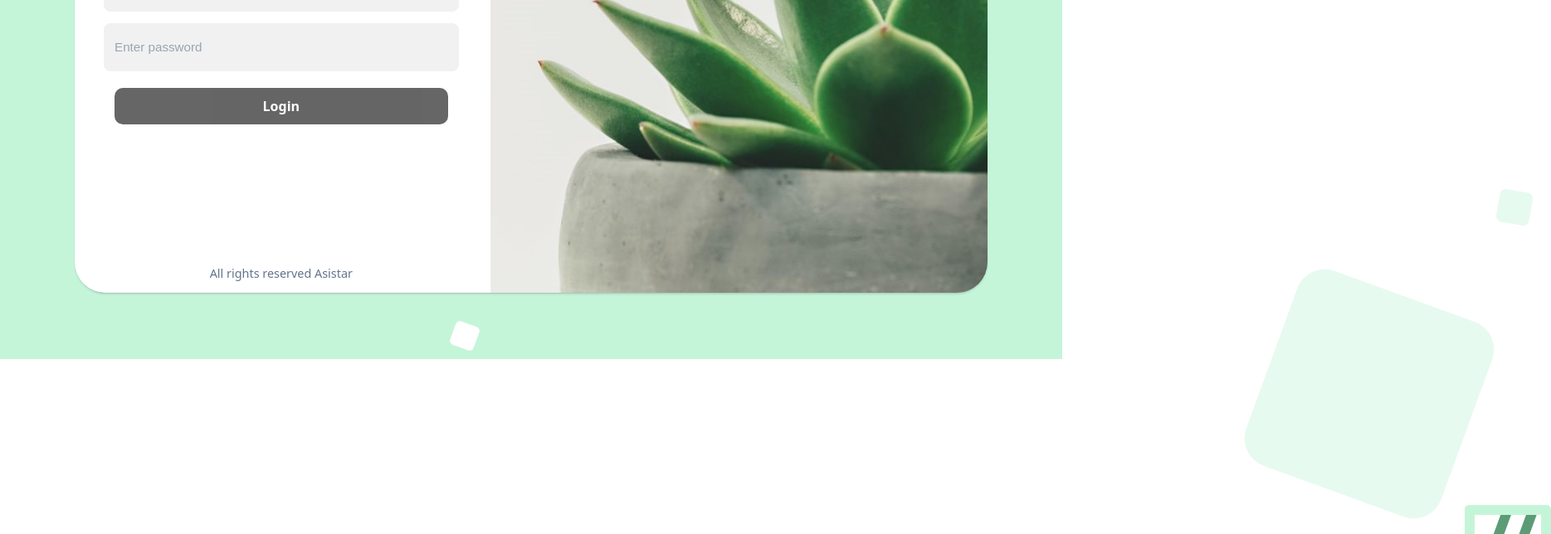
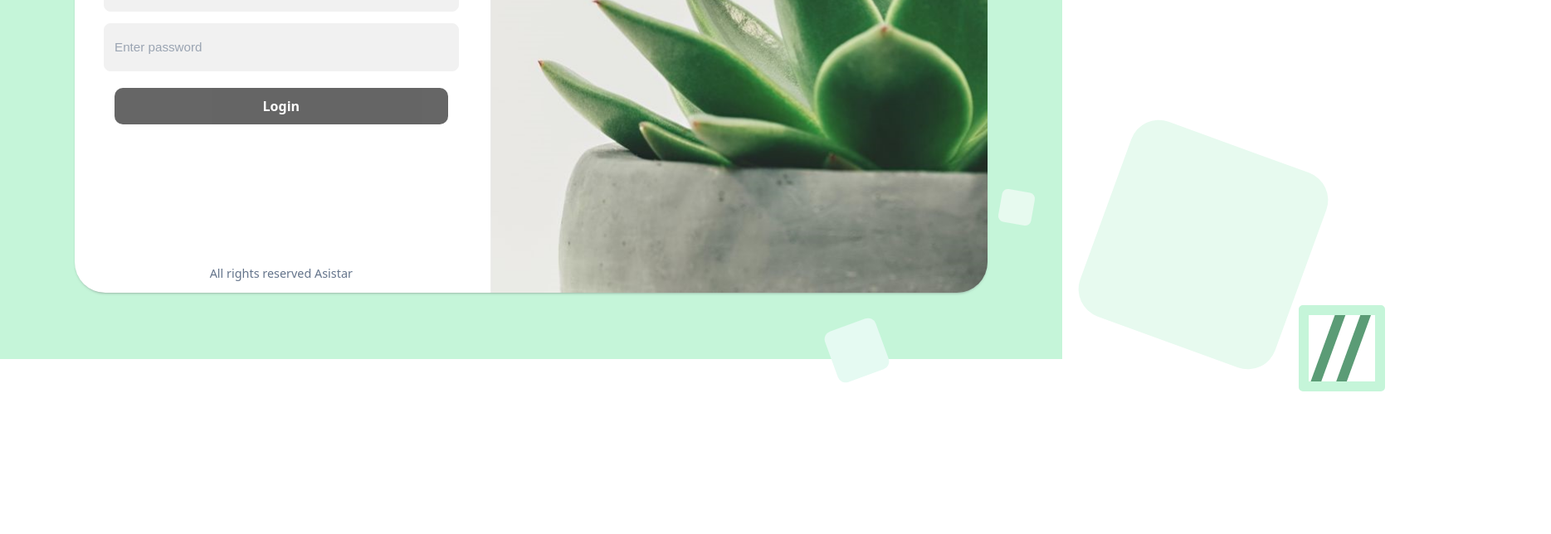
Before and after one commit to Piadina-000/Login, a React (Vite) app: page / in a window 1280 px wide. Shown: the part 420-1064 px from the top of the page at 83% size, 1869 px wide, since content can reach past the window. After the commit the page ends 892 px from the top, so only its background shows below. Built offline with nearby package versions, Linux system fonts and the light colour scheme.

Commit message:
Modfiche sfondo pagina login

```diff
--- a/src/styles/login.css
+++ b/src/styles/login.css
@@ -276,7 +276,7 @@ body{
 #quadrato1{
   position: relative;
   top: 120px;
-  left: 540px;
+  left: 200px;
   rotate: 65deg;
   width: 250px;
   height: 250px;
@@ -288,7 +288,7 @@ body{
 #quadrato2{
   position: relative;
   top: -270px;
-  left: 1175px;
+  left: 875px;
   rotate: 25deg;
   width: 70px;
   height: 70px;
@@ -300,7 +300,7 @@ body{
 #quadrato3{
   position: relative;
   top: -10px;
-  left: 1775px;
+  left: 1475px;
   rotate: 30deg;
   width: 20px;
   height: 20px;
@@ -311,8 +311,8 @@ body{
 
 #quadrato4{
   position: relative;
-  top: 430px;
-  left: 1525px;
+  top: 250px;
+  left: 1325px;
   rotate: 20deg;
   width: 250px;
   height: 250px;
@@ -323,8 +323,8 @@ body{
 
 #quadrato5{
   position: relative;
-  top: 220px;
-  left: 545px;
+  top: 120px;
+  left: 145px;
   rotate: 20deg;
   width: 30px;
   height: 30px;
@@ -336,7 +336,7 @@ body{
 #quadrato6{
   position: relative;
   top: 30px;
-  left: 1805px;
+  left: 1205px;
   rotate: 10deg;
   width: 40px;
   height: 40px;
@@ -347,7 +347,7 @@ body{
 
 #quadrato7{
   position: relative;
-  top: 455px;
+  top: 150px;
   left: 1000px;
   rotate: -20deg;
   width: 65px;
@@ -359,8 +359,8 @@ body{
 
 #barra1{
   position: relative;
-  top: 350px;
-  left: 1750px;
+  top: 110px;
+  left: 1550px;
   rotate: -70deg;
   width: 100px;
   height: 12px;
@@ -370,8 +370,8 @@ body{
 
 #barra2{
   position: relative;
-  top: 340px;
-  left: 1780px;
+  top: 100px;
+  left: 1580px;
   rotate: -70deg;
   width: 100px;
   height: 12px;
@@ -381,8 +381,8 @@ body{
 
 #bordoBarre{
   position: relative;
-  top: 280px;
-  left: 1765px;
+  top: 39px;
+  left: 1565px;
   width: 80px;
   height: 80px;
   background: transparent;
--- a/src/utils/bikeForm.ts
+++ b/src/utils/bikeForm.ts
@@ -49,7 +49,7 @@ export const parseBikeForm = (formData: FormData): ParsedBikeForm => {
     const cost = costValue === '' ? undefined : Number(costValue)
     const stockQuantity = stockValue === '' ? Number.NaN : Number(stockValue)
 
-    /**
+     /**
      * Restituisce un oggetto con sia i valori string che i valori convertiti
      * Questo permette di:
      * - Validare basandosi sui valori convertiti
```
